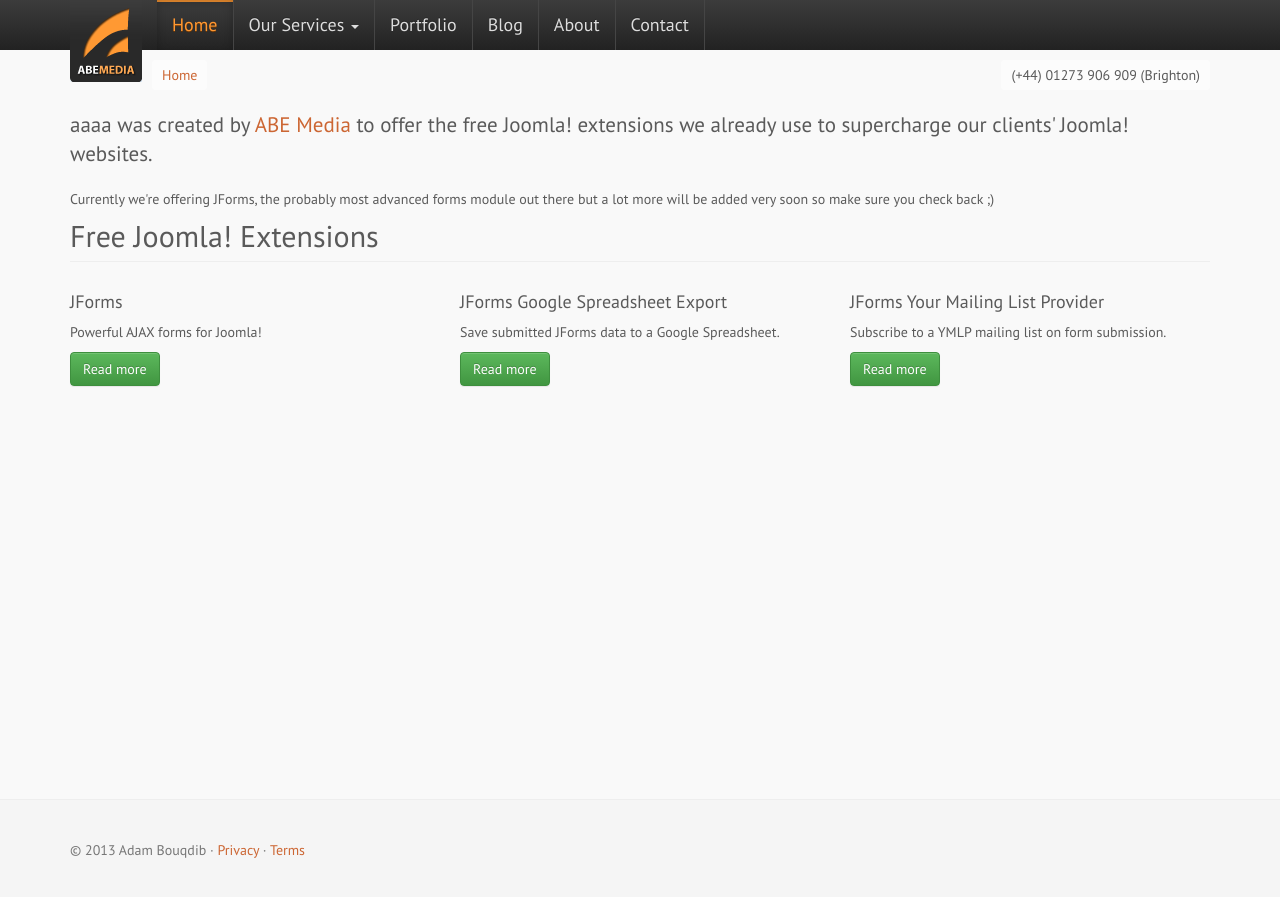
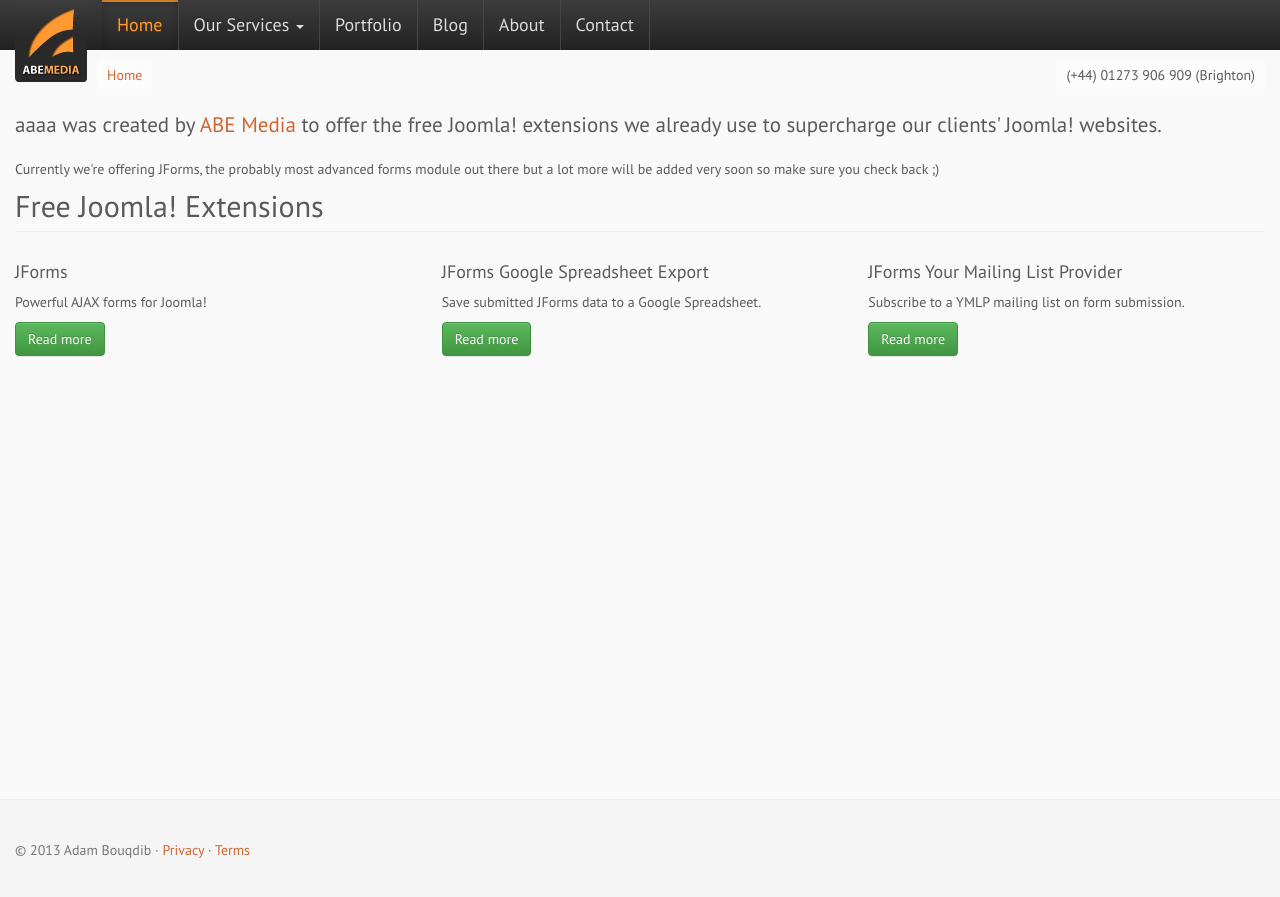
Before and after one commit to abemedia/abemedia.github.io, a Jekyll site: the page built from index.html, in a window 1280 px wide. Shown: the top 897 px of the page. Built offline with Jekyll 4.4.1, drawn with Linux system fonts in a browser that asks for light colours; nearby versions of some CDN libraries.

Commit message:
Update style.css

```diff
--- a/css/style.css
+++ b/css/style.css
@@ -30,7 +30,10 @@
 	color:#cc6633;
 	font-size:16px;
 }
-
+.container {
+	width: 100%;
+	padding: 0 15px;
+}
 /* CUSTOMIZE THE NAVBAR
 -------------------------------------------------- */
 .navbar {
@@ -80,7 +83,7 @@
 	padding: 0 15px;
 	margin: 0 0 -32px 0;
 }
-.navbar-form.navbar-right, .navbar-inverse .navbar-collapse {
+.navbar-right, .navbar-inverse .navbar-collapse {
 	padding-right: 0;
 }
 
```
